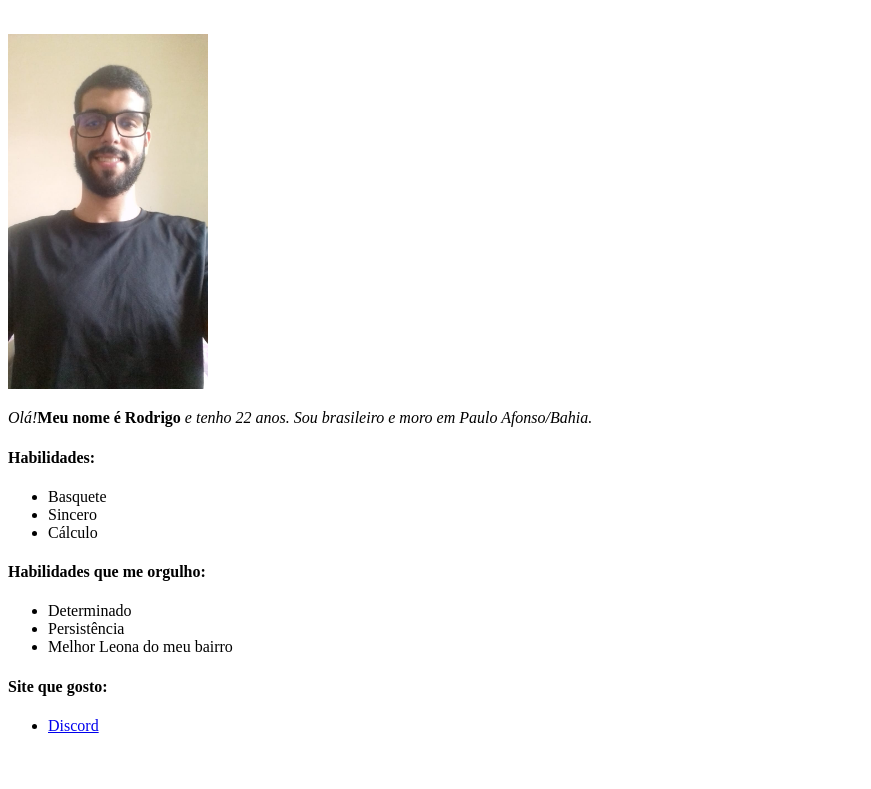
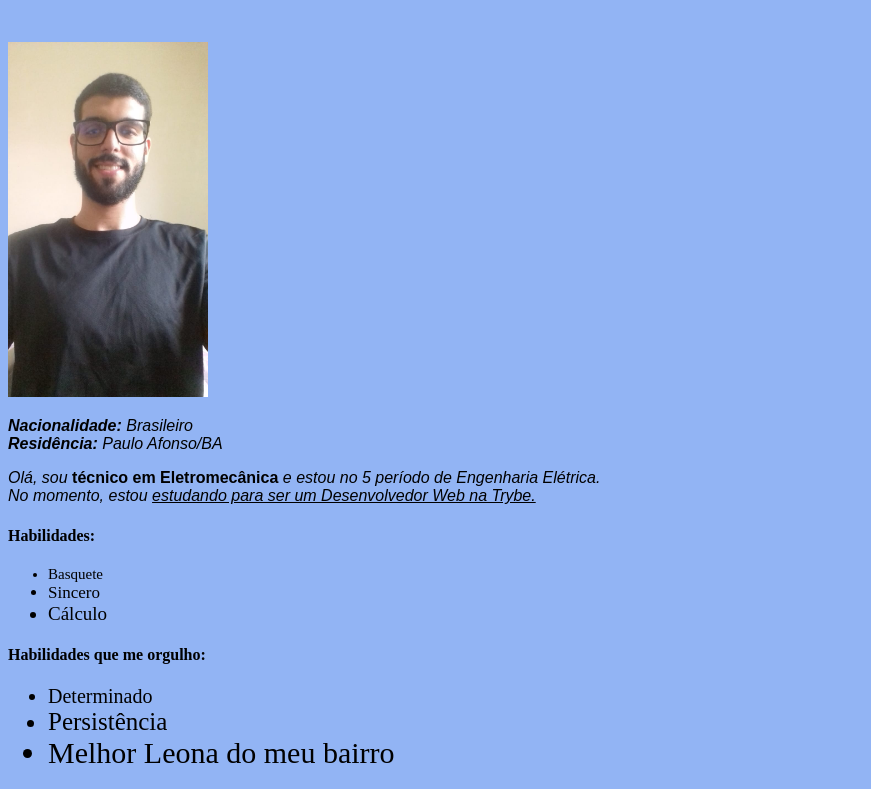
Before and after one commit to Rodrigo-Monteiro-Lima/Rodrigo-Monteiro-Lima.github.io, a plain HTML site: page index.html in a window 1280 px wide. Shown: the part 154-943 px from the top of the page, without its empty margins (0-871 px from the left). Before the commit the page ends 905 px from the top, so only its background shows below. Drawn offline with Linux system fonts and the light colour scheme.

Commit message:
Portfólio Web

```diff
--- a/index.html
+++ b/index.html
@@ -3,28 +3,33 @@
   <head>
     <meta charset="UTF-8">
     <title>Portfólio Web</title>
+    <link rel="stylesheet" type="text/CSS" href="style.css">
+    <style>
+    </style>
   </head>
   <body>
-    <h1>Rodrigo Monteiro Lima</h1>
     <li><a href="#habilidades">Habilidades</a></li>
     <li><a href="#habilidadesorgulho">Habilidades que me orgulho</a></li>
     <li><a href="#foto">Foto</a></li>
-    <li><a href="#site">Site</a></li>
+    <li><a href="#site">Página</a></li>
+    <h1>Rodrigo Monteiro Lima</h1>
     <br><br><img id="foto" src="profile.jpeg" alt="Foto de Rodrigo sorrindo e usando uma blusa preta" width="200px">
-    <p><em>Olá!</em><strong>Meu nome é Rodrigo</strong><em> e tenho 22 anos. Sou brasileiro e moro em Paulo Afonso/Bahia.</em></p>
-    <h4 id="habilidades"><strong>Habilidades:</strong></h4>
+    <p id="lugar"><strong>Nacionalidade:</strong> Brasileiro<br><strong>Residência:</strong> Paulo Afonso/BA</p>
+
+    <p><em>Olá, sou</em> <strong>técnico em Eletromecânica</strong><em> e estou no 5 período de Engenharia Elétrica.</em><em><br>No momento, estou</em> <em id="trybe">estudando para ser um Desenvolvedor Web na Trybe.</em></p>
+    <h4 id="habilidades">Habilidades:</h4>
     <ul>
-        <li>Basquete</li>
-        <li>Sincero</li>
-        <li>Cálculo</li>
+        <li class="example-item4">Basquete</li>
+        <li class="example-item5">Sincero</li>
+        <li class="example-item6">Cálculo</li>
     </ul>
-    <h4 id="habilidadesorgulho"><strong>Habilidades que me orgulho:</strong></h4>
+    <h4 id="habilidadesorgulho">Habilidades que me orgulho:</h4>
     <ul>
-        <li>Determinado</li>
-        <li>Persistência</li>
-        <li>Melhor Leona do meu bairro</li>
+        <li class="example-item1">Determinado</li>
+        <li class="example-item2">Persistência</li>
+        <li class="example-item3">Melhor Leona do meu bairro</li>
     </ul>
-    <h4 id="site">Site que gosto:</h4>
+    <h4 id="site">Página que gosto:</h4>
     <ul>
         <li><a href="https://discord.com/" target="_blank">Discord</a></li>
     </ul>
--- /dev/null
+++ b/style.css
@@ -0,0 +1,48 @@
+h1 {
+    font-family: fantasy;
+    text-align: center;
+    text-decoration: underline;
+  }
+
+
+
+  p {
+    font-family: sans-serif;
+    text-align: justify;
+  }
+
+  body {
+    background-color: rgb(146, 180, 244);
+  }
+
+  #lugar {
+    font-style: italic;
+  }
+
+  .example-item1 {
+    font-size: 20px;
+  }
+
+  .example-item2 {
+    font-size: 25px;
+  }
+
+  .example-item3 {
+   font-size: 30px;
+  }
+
+  .example-item4 {
+   font-size: 15px;
+  }
+
+  .example-item5 {
+   font-size: 17px;
+  }
+
+  .example-item6 {
+   font-size: 19px;
+  }
+
+  #trybe {
+    text-decoration: underline;
+  }
```
